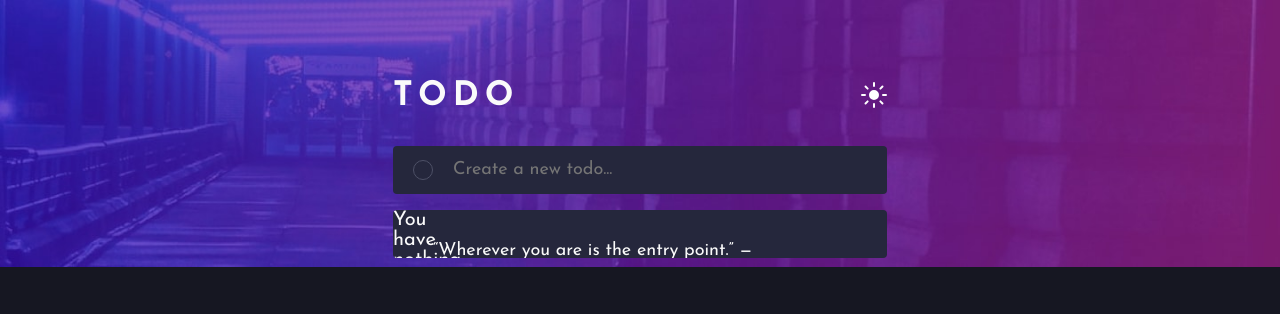
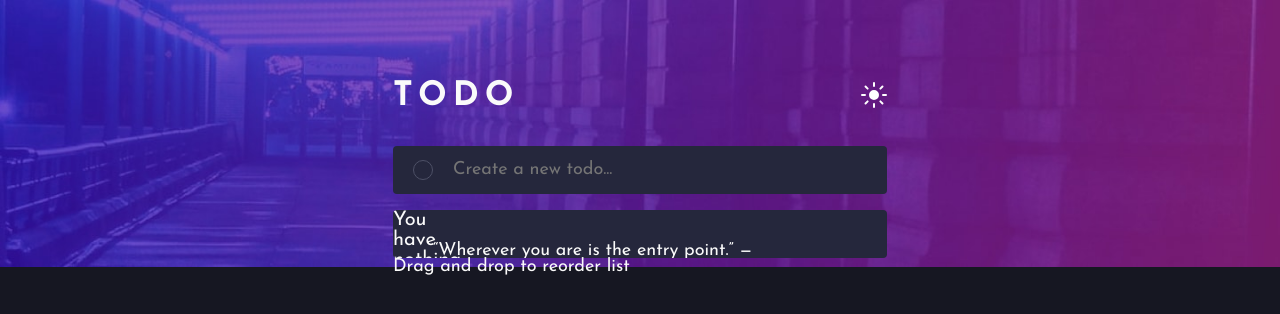
Before and after one commit to ClaytonDewey/todo-app, a React (Create React App) app: page / in a window 1280 px wide. Shown: the top 314 px of the page. Built offline with nearby package versions, Linux system fonts and the light colour scheme.

Commit message:
Import page footer

```diff
--- a/src/App.tsx
+++ b/src/App.tsx
@@ -4,7 +4,7 @@ import GlobalStyle from './styles/global';
 import ThemeContext from './context/ThemeContext';
 import { lightTheme, darkTheme } from './styles/themes';
 import useThemeMode from './hooks/useThemeMode';
-import { AddTodo } from './components';
+import { AddTodo, Footer } from './components';
 import Header from './components/Header';
 import { TodoList } from './components';
 // import { Toaster } from 'react-hot-toast';
@@ -24,6 +24,7 @@ function App() {
           </Header>
           <AddTodo />
           <TodoList />
+          <Footer />
         </div>
       </ThemeProvider>
     </ThemeContext>
```
